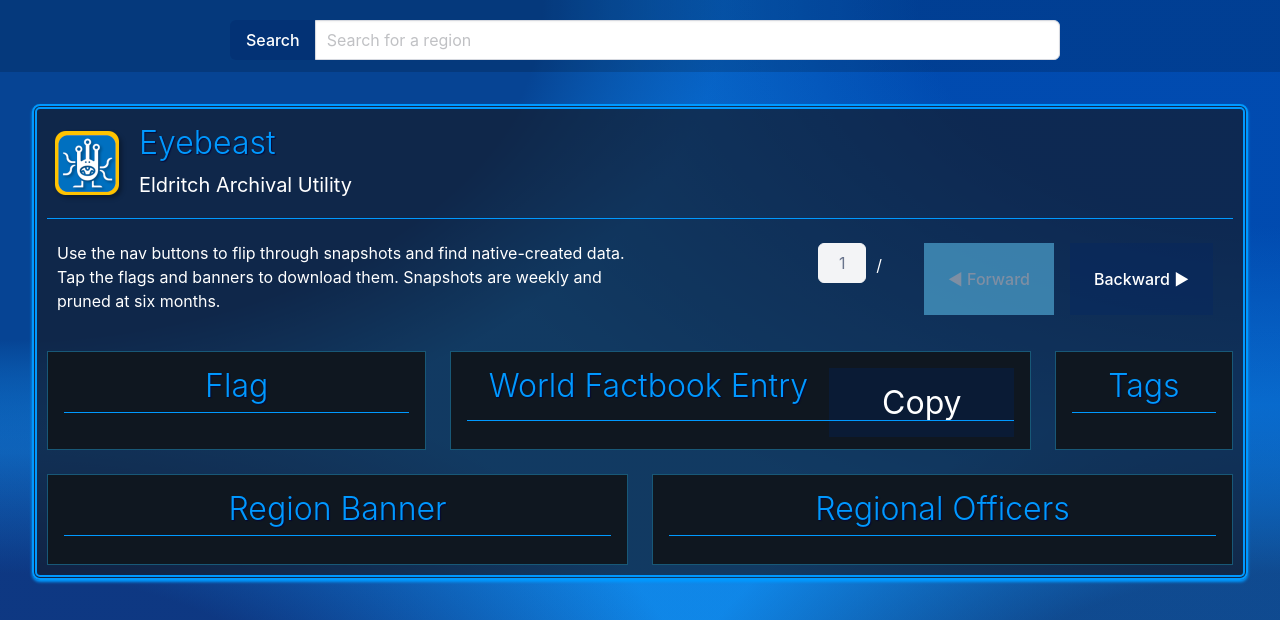
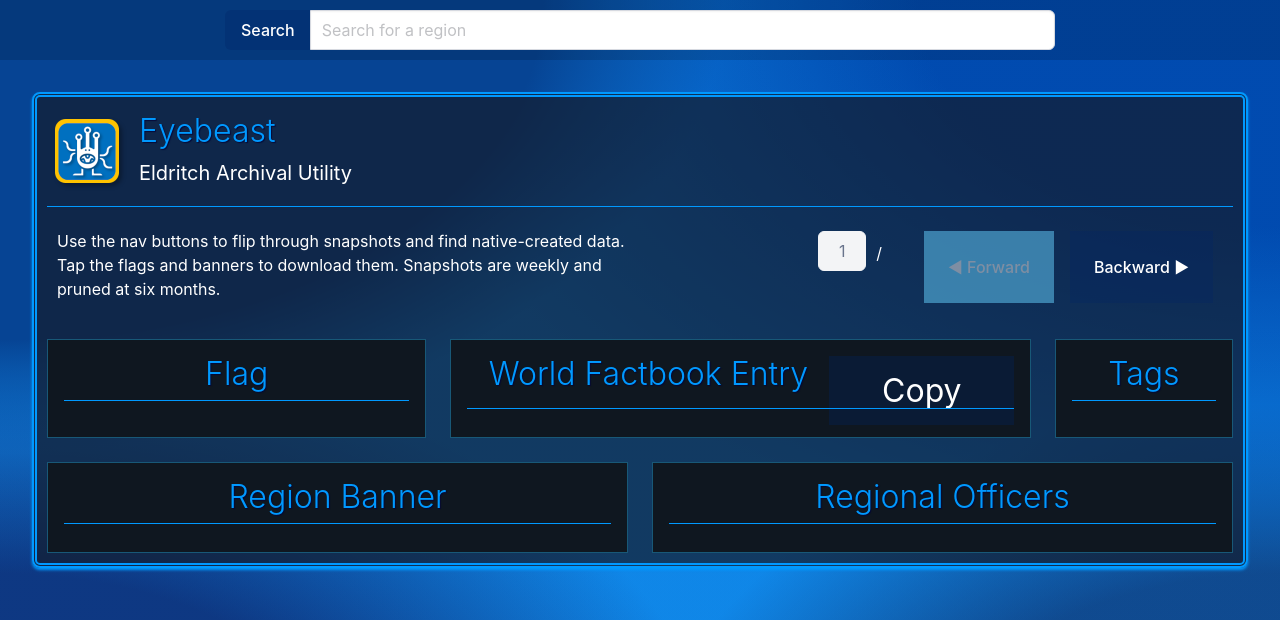
Before and after one commit to Lucabaduka/Eyebeast, a Flask app: template templates/gazer.html in a window 1280 px wide. Shown: the top 620 px of the page. Run offline with Flask 3, Linux system fonts and the light colour scheme; the template is opened without the code that fills it, so the values that code supplies are empty; some libraries are stand-ins or nearby versions.

Commit message:
Small tweak

```diff
--- a/templates/404.html
+++ b/templates/404.html
@@ -17,7 +17,7 @@
 <div class="hero is-fullheight">
 
     <section class="hero is-small mask">
-        <nav class="navbar space" role="navigation" aria-label="main navigation">
+        <nav class="navbar" role="navigation" aria-label="main navigation">
             <div class="navbar-start center is-fullwidth">
                 <form action="/" method="POST" class="field has-addons search-box">
                     <div class="control">
--- a/templates/gazer.html
+++ b/templates/gazer.html
@@ -21,7 +21,7 @@
     <!-- Permanent Search Bar -->
 
     <section class="hero is-small mask">
-        <nav class="navbar space" role="navigation" aria-label="main navigation">
+        <nav class="navbar" role="navigation" aria-label="main navigation">
             <div class="navbar-start center is-fullwidth">
                 <form action="/" method="POST" class="field has-addons search-box">
                     <div class="control">
@@ -61,7 +61,7 @@
 
                 <!-- Names and Stamps -->
 
-                <div class="column is-half" style="padding-top: 0px;">
+                <div class="column is-half pt-0">
 
                     <div class="gold">
                         <div class="center">
```
